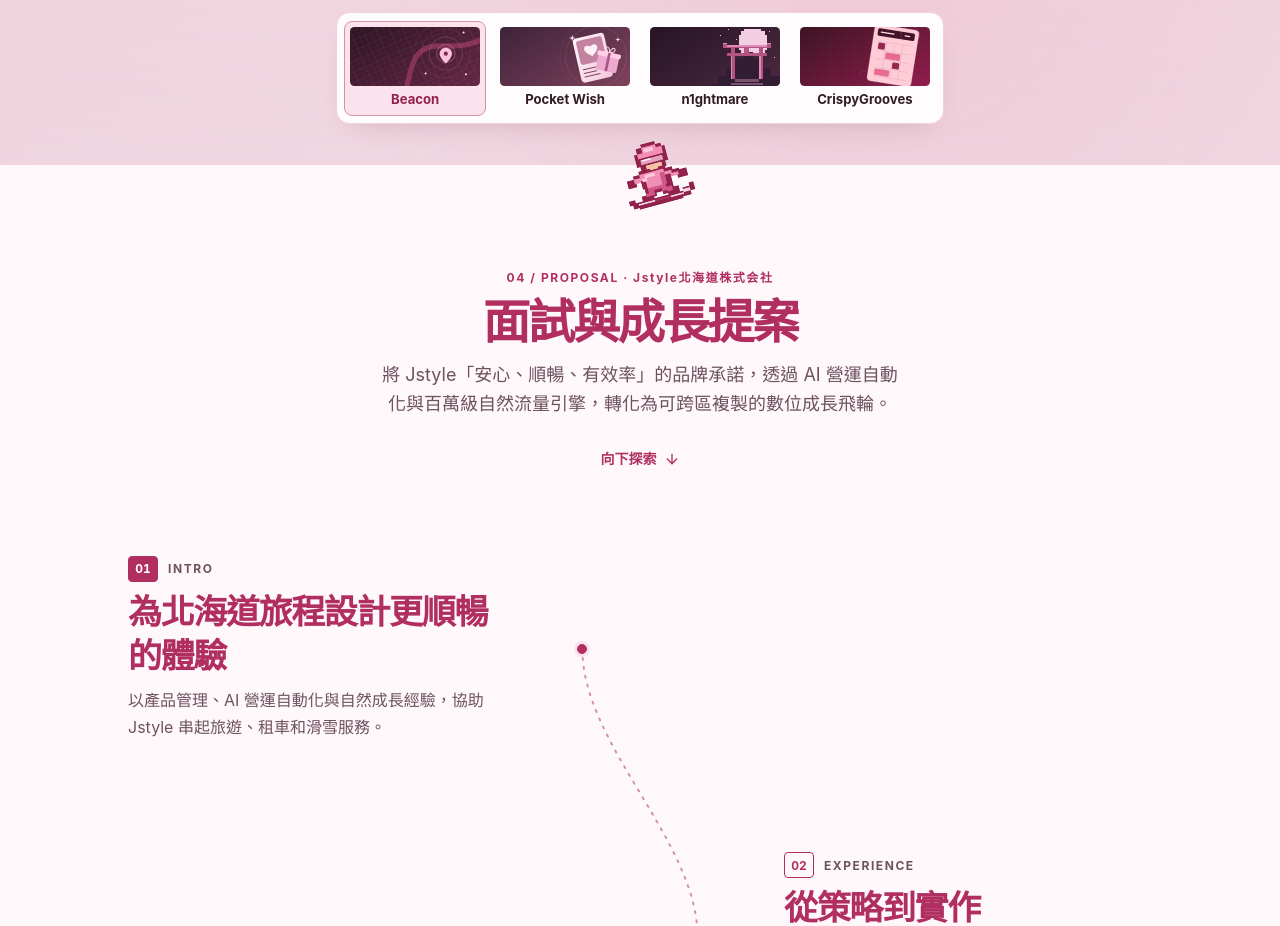
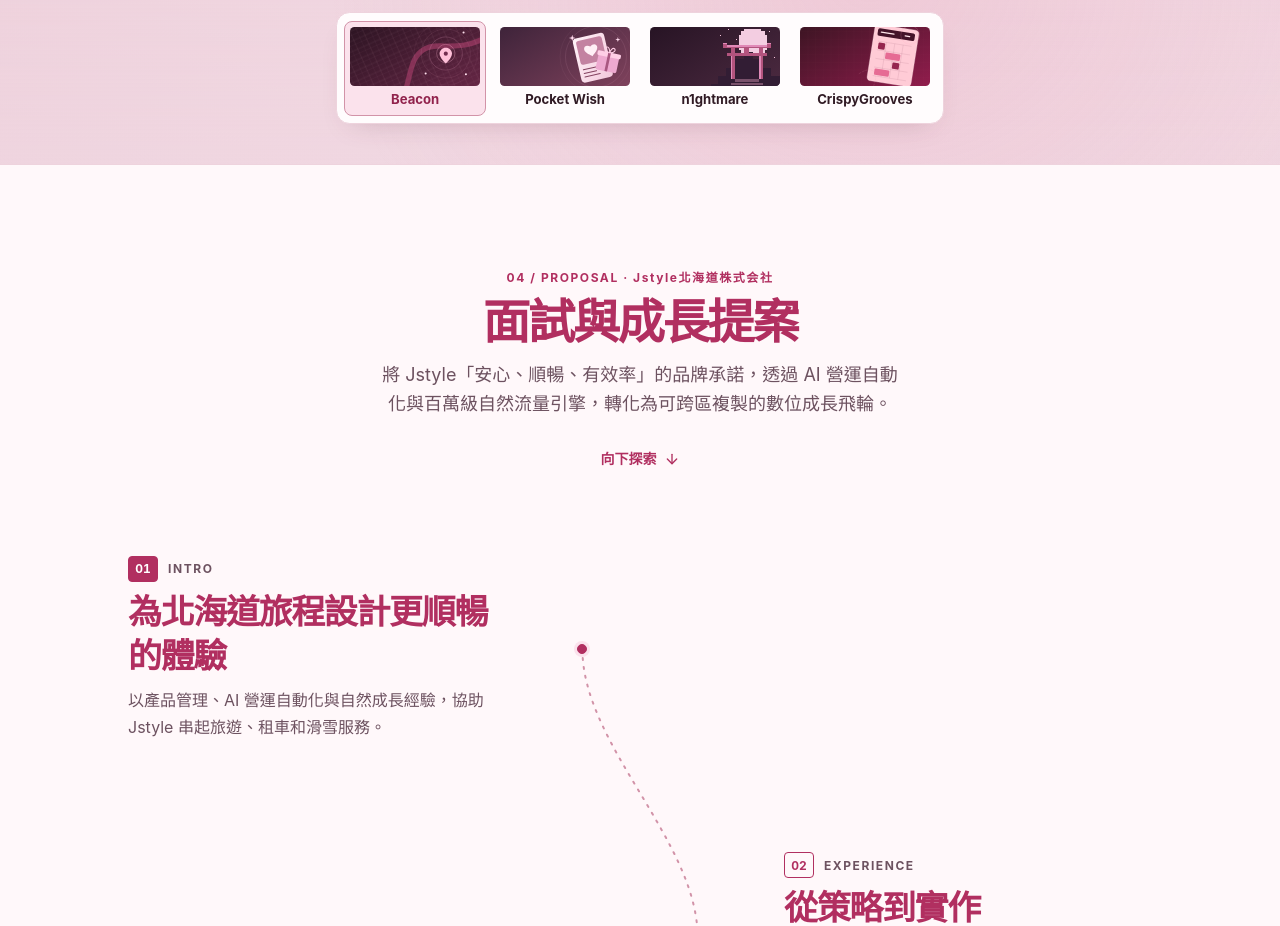
Before and after one commit to tieming-yang/rhaenyra, a Next.js app: page / in a window 1280 px wide. Shown: the part 2920-3846 px from the top of the page. Built offline with nearby package versions, Linux system fonts and the light colour scheme.

Commit message:
feat(ui): upgrade snowboarder to animated 3D pixel Niseko Powder Pro

```diff
--- a/src/app/globals.css
+++ b/src/app/globals.css
@@ -394,16 +394,18 @@ html {
 
 .run-rider {
   z-index: 1;
-  width: clamp(3.25rem, 12vw, 4rem);
-  transform: translate(-50%, -88%);
-  transform-origin: 50% 88%;
+  width: clamp(4.5rem, 15vw, 5.5rem);
+  transform: translate(-50%, -80%);
+  transform-origin: 50% 80%;
   will-change: transform, opacity;
 }
 
-.run-rider svg {
+.run-rider canvas {
   display: block;
   width: 100%;
   height: auto;
+  image-rendering: pixelated;
+  image-rendering: crisp-edges;
 }
 
 .run-stops {
@@ -560,7 +562,7 @@ html {
   }
 
   .run-rider {
-    width: clamp(4.5rem, 7vw, 5.5rem);
+    width: clamp(6rem, 9.5vw, 7.5rem);
   }
 
   .run-stop {
--- a/src/components/snowboard-run.tsx
+++ b/src/components/snowboard-run.tsx
@@ -4,61 +4,75 @@ import { useEffect, useRef, useState } from "react";
 import { INTERVIEW_WAYPOINTS } from "@/domain/portfolio-data";
 import {
   createSnowboardRoute,
+  deriveAirborneRigPose,
+  deriveTrailRigPose,
   getMacJumpPose,
   getMacJumpProgress,
   getSnowboardPose,
+  stepSettleEnergy,
 } from "@/lib/snowboard-route";
+import {
+  createRiderPixelBuffer,
+  type PowderParticle,
+  renderNisekoPowderPro,
+  RIDER_CANVAS_SIZE,
+  stepPowderParticles,
+} from "@/lib/snowboarder-pixel-3d";
 
 const route = createSnowboardRoute(INTERVIEW_WAYPOINTS.length);
 const start = route.checkpoints[0];
 
-function PixelSnowboarder() {
-  return (
-    <svg
-      viewBox="0 0 42 39"
-      shapeRendering="crispEdges"
-      xmlns="http://www.w3.org/2000/svg"
-      aria-hidden="true"
-    >
-      <g fill="var(--sakura-deep)">
-        <path d="M16 1h9v2h3v2h2v9h-2v3h-3v2h-9v-2h-3v-3h-2V6h2V3h3z" />
-        <path d="M15 16h12v2h4v2h4v1h4v5h-6v-2h-4v4h-4v3H13v-4h-2v-4H8v2H3v-5h4v-2h4v-2z" />
-        <path d="M13 25h14v2h2v3h3v5h-7v-2h-3v-3h-4v3h-2v2H9v-4h3v-4z" />
-        <path d="M1 32h4v2h29v-2h4v-2h3v5h-3v2h-5v1H6v-1H3v-2H1z" />
-      </g>
-      <path fill="#f18eb3" d="M16 3h9v2h3v4H13V6h3zM15 18h11v2h4v2h4v2h-5v-2h-3v5H14v-5h-3v1H7v-3h4v-2z" />
-      <path fill="#ffc7da" d="M17 4h6v2h-6zM14 19h6v2h-6zM12 21h3v2h-3z" />
-      <path fill="#e6a0c0" d="M14 10h13v3H14z" />
-      <path fill="#fff4f9" d="M15 10h5v1h-5z" />
-      <path fill="#f8c3a5" d="M16 14h10v2h-3v1h-5v-1h-2z" />
-      <path fill="#d1578a" d="M23 20h3v7h-3zM14 27h11v2h3v3h-3v-1h-3v-2h-5v3h-5v-2h2z" />
-      <path fill="#f8d7e4" d="M5 35h29v-2h4v2h-4v1H6v-1z" />
-      <path fill="var(--sakura)" d="M16 35h10v1H16z" />
-    </svg>
-  );
-}
-
 export function SnowboardRun() {
   const laneRef = useRef<HTMLDivElement>(null);
   const riderRef = useRef<HTMLDivElement>(null);
+  const canvasRef = useRef<HTMLCanvasElement>(null);
   const activeIndexRef = useRef(0);
   const [activeIndex, setActiveIndex] = useState(0);
 
   useEffect(() => {
     const lane = laneRef.current;
     const rider = riderRef.current;
-    if (!lane || !rider) return;
+    const canvas = canvasRef.current;
+    if (!lane || !rider || !canvas) return;
 
+    const ctx = canvas.getContext("2d");
+    if (!ctx) return;
+
+    const pixelBuffer = createRiderPixelBuffer(RIDER_CANVAS_SIZE, RIDER_CANVAS_SIZE);
+    const imageData = ctx.createImageData(RIDER_CANVAS_SIZE, RIDER_CANVAS_SIZE);
     const motion = window.matchMedia("(prefers-reduced-motion: reduce)");
+
     let frame = 0;
+    let lastScrollY = window.scrollY;
+    let lastFrameMs = performance.now();
+    let motionEnergy = 0;
+    let particles: readonly PowderParticle[] = [];
 
-    const update = () => {
+    const paintCanvas = () => {
+      imageData.data.set(pixelBuffer.rgba);
+      ctx.putImageData(imageData, 0, 0);
+    };
+
+    const update = (nowMs: number) => {
       frame = 0;
+      const dtMs = Math.min(50, Math.max(0, nowMs - lastFrameMs));
+      lastFrameMs = nowMs;
+
       const bounds = lane.getBoundingClientRect();
       const viewportHeight = window.innerHeight;
       if (bounds.height === 0 || viewportHeight <= 0) return;
 
       const scroll = window.scrollY;
+      const scrollDelta = scroll - lastScrollY;
+      lastScrollY = scroll;
+      motionEnergy = stepSettleEnergy(
+        motionEnergy,
+        scrollDelta,
+        dtMs,
+        motion.matches
+      );
+      const elapsedSec = nowMs / 1000;
+
       const center = viewportHeight / 2;
       const halfRow = bounds.height / route.checkpoints.length / 2;
       const firstTurn = Math.max(0, bounds.top + scroll + halfRow - center);
@@ -90,11 +104,25 @@ export function SnowboardRun() {
             reducedMotion: false,
           });
           rider.style.opacity = String(jumpPose.opacity);
-          rider.style.transform = `translate3d(${jumpPose.x}px, ${jumpPose.y}px, 0) translate(-50%, -88%) scale(${jumpPose.scale}) rotate(${jumpPose.lean}deg)`;
+          rider.style.transform = `translate3d(${jumpPose.x}px, ${jumpPose.y}px, 0) translate(-50%, -80%) scale(${jumpPose.scale})`;
+
+          if (jumpPose.opacity > 0) {
+            particles = [];
+            const airbornePose = deriveAirborneRigPose({
+              jumpProgress,
+              leanDeg: jumpPose.lean,
+              elapsedSec,
+            });
+            renderNisekoPowderPro(pixelBuffer, airbornePose, particles);
+            paintCanvas();
+          }
 
           if (activeIndexRef.current !== 0) {
             activeIndexRef.current = 0;
             setActiveIndex(0);
+          }
+          if (jumpPose.opacity > 0 && motionEnergy > 0) {
+            frame = window.requestAnimationFrame(update);
           }
           return;
         }
@@ -107,16 +135,35 @@ export function SnowboardRun() {
       const x = (pose.x - start.x) / route.width * bounds.width;
       const y = (pose.y - start.y) / route.height * bounds.height;
       rider.style.opacity = "1";
-      rider.style.transform = `translate3d(${x}px, ${y}px, 0) translate(-50%, -88%) scale(1) rotate(${pose.lean}deg)`;
+      rider.style.transform = `translate3d(${x}px, ${y}px, 0) translate(-50%, -80%) scale(1)`;
+
+      const rigPose = deriveTrailRigPose(route, {
+        progress,
+        motionEnergy,
+        elapsedSec,
+        reducedMotion: motion.matches,
+      });
+      particles = motion.matches
+        ? []
+        : stepPowderParticles(particles, rigPose, dtMs > 0 ? dtMs / 1000 : 1 / 60);
+      renderNisekoPowderPro(pixelBuffer, rigPose, particles);
+      paintCanvas();
 
       if (pose.activeIndex !== activeIndexRef.current) {
         activeIndexRef.current = pose.activeIndex;
         setActiveIndex(pose.activeIndex);
       }
+
+      if (!motion.matches && (motionEnergy > 0 || particles.length > 0)) {
+        frame = window.requestAnimationFrame(update);
+      }
     };
 
     const schedule = () => {
-      if (!frame) frame = window.requestAnimationFrame(update);
+      if (!frame) {
+        lastFrameMs = performance.now();
+        frame = window.requestAnimationFrame(update);
+      }
     };
 
     const observer = new ResizeObserver(schedule);
@@ -155,7 +202,12 @@ export function SnowboardRun() {
           ref={riderRef}
           style={{ left: `${start.x / route.width * 100}%`, top: `${start.y / route.height * 100}%` }}
         >
-          <PixelSnowboarder />
+          <canvas
+            ref={canvasRef}
+            width={RIDER_CANVAS_SIZE}
+            height={RIDER_CANVAS_SIZE}
+            aria-hidden="true"
+          />
         </div>
       </div>
 
```
